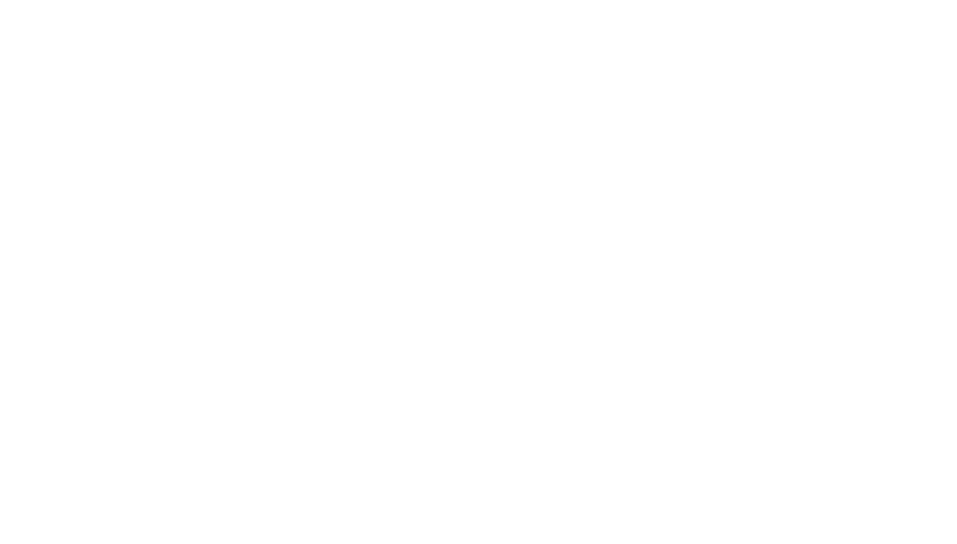
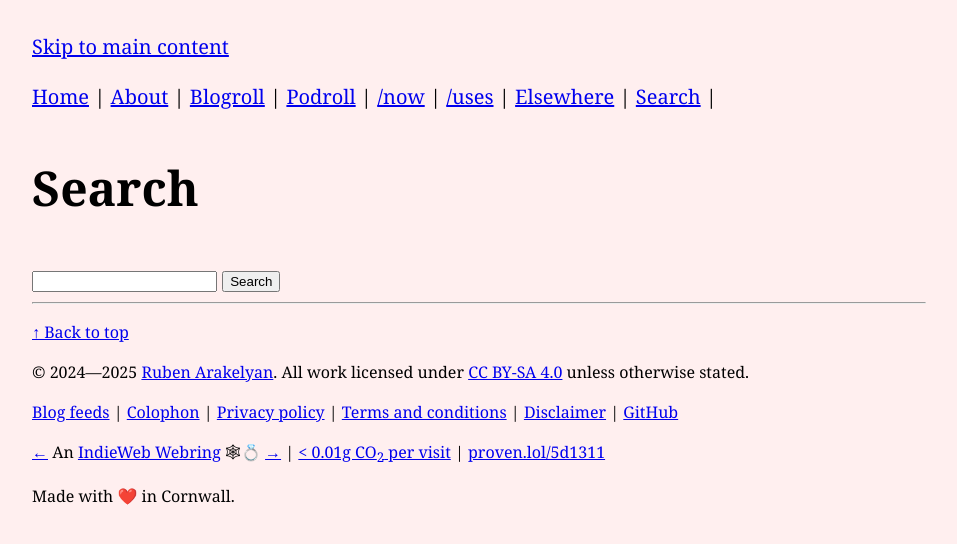
Before and after one commit to rubenarakelyan/wackomenace.co.uk, an Astro site: page /search in a window 1280 px wide. Before the commit this address had no page. Shown: the whole page, without its empty margins (0-957 px from the left). Built offline with nearby package versions, Linux system fonts and the light colour scheme; Astro itself is replaced by a stand-in of ours; some packages are replaced by stand-ins of ours.

Commit message:
Add search page

```diff
--- a/src/layouts/Layout.astro
+++ b/src/layouts/Layout.astro
@@ -47,7 +47,8 @@ const { title, description } = Astro.props;
       <a href="/podroll/">Podroll</a> |
       <a href="/now/">/now</a> |
       <a href="/uses/">/uses</a> |
-      <a href="/elsewhere/">Elsewhere</a>
+      <a href="/elsewhere/">Elsewhere</a> |
+      <a href="/search/">Search</a> |
     </nav>
     <main id="main-content">
       <slot />
--- /dev/null
+++ b/src/pages/search.astro
@@ -0,0 +1,19 @@
+---
+import Layout from "../layouts/Layout.astro";
+
+const search = Astro.url.searchParams.get("q")! || "";
+
+if (search.length > 0) {
+  return Astro.redirect(`https://www.ecosia.org/search?q=site%3Awackomenace.co.uk+${encodeURIComponent(search)}`);
+}
+---
+
+<Layout title="Search wackomenace" description="Search this site using Ecosia.">
+  <section>
+    <h1>Search</h1>
+    <form method="get">
+      <input type="text" name="q">
+      <button type="submit">Search</button>
+    </form>
+  </section>
+</Layout>
```
